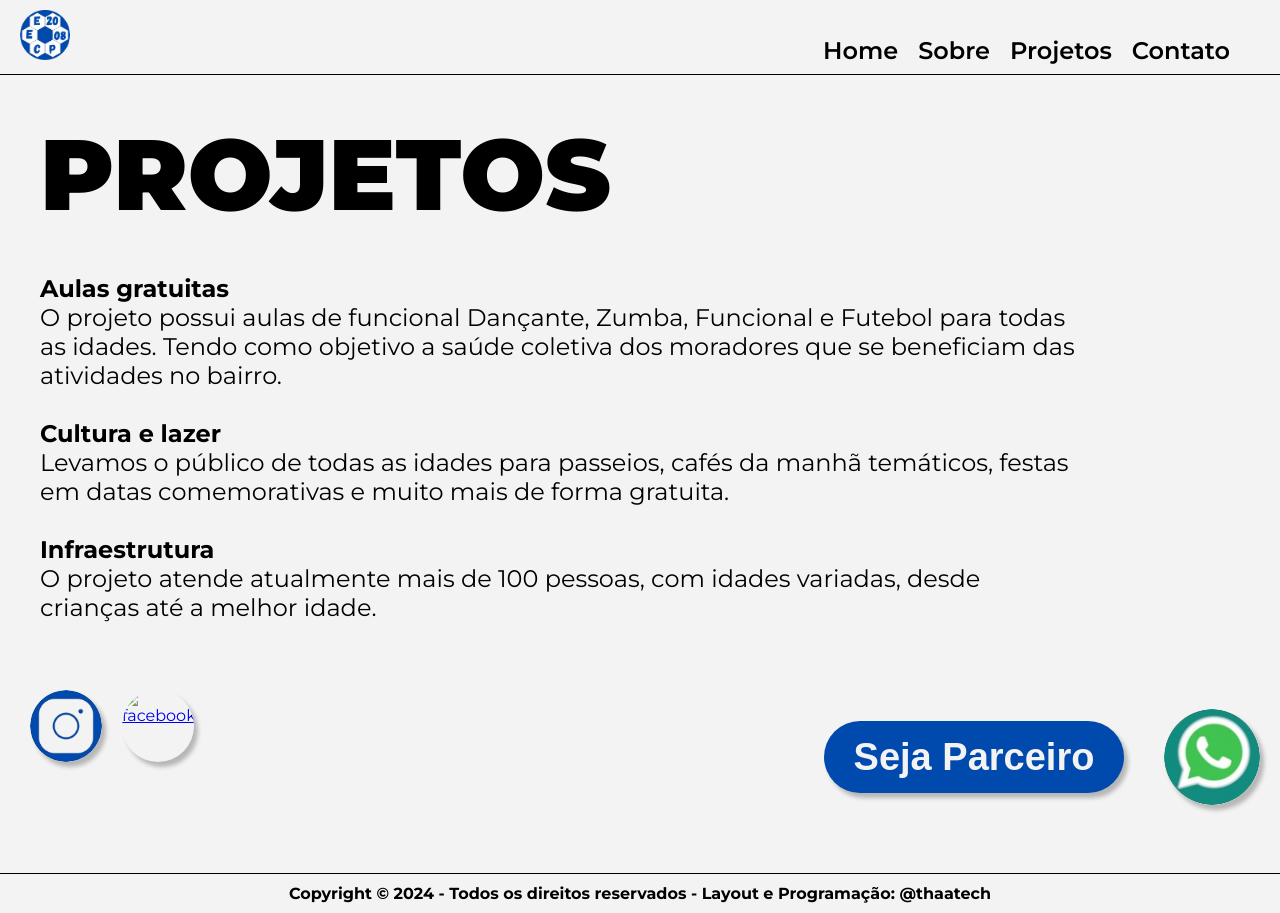
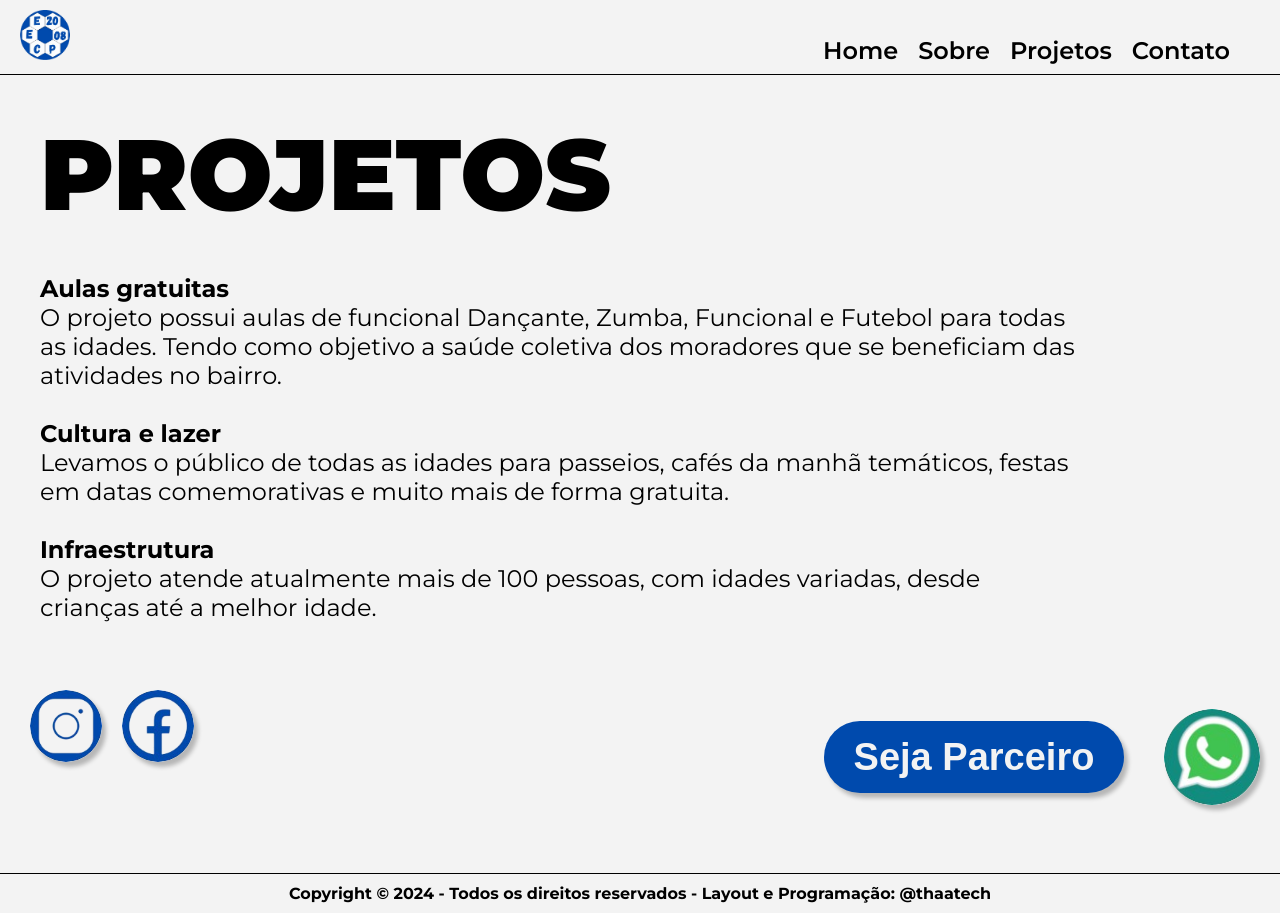
Before and after one commit to ONGEECP/ongeecp, a plain HTML site: page projetos.html in a window 1280 px wide. Drawn offline with Linux system fonts and the light colour scheme; the site is published under a folder, as on GitHub Pages, so addresses that start at the root find nothing.

Commit message:
Atualização 1
melhoria nas paginas Projetos e Contatos.

```diff
--- a/projetos.html
+++ b/projetos.html
@@ -83,7 +83,7 @@
         <section class="conteudo-secundario">
             <div class="conteudo-secundario-casa">
                 <a href="https://www.instagram.com/ongeecp/"><img class="conteudo-secundario-links" src="instagram.png" alt="instagram"></a>
-                <a href="https://www.facebook.com/BrancoOlive"><img class="conteudo-secundario-links" src="/facebook.png" alt="facebook"></a>
+                <a href="https://www.facebook.com/BrancoOlive"><img class="conteudo-secundario-links" src="facebook.png" alt="facebook"></a>
             </div>
             <div class="conteudo-secundario-botao-casa">
                 <a href="formulario.html"><button class="conteudo-secundario-botao">Seja Parceiro</button></a>
```
Also changed, not shown: formulario.html (+1 -1 lines).
